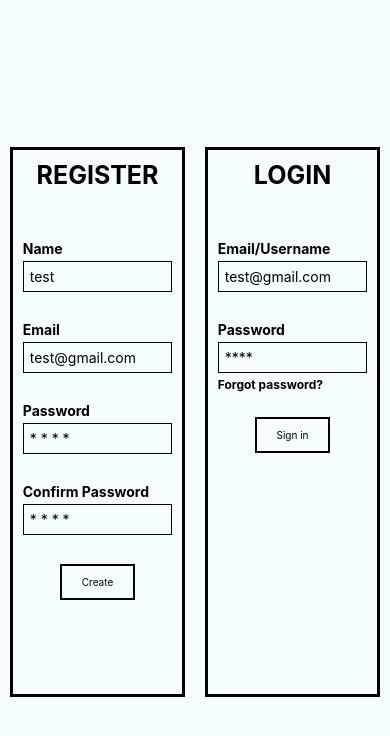
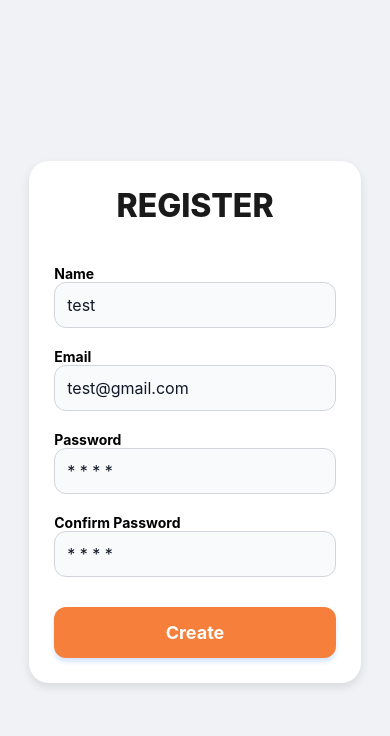
Before and after one commit to Khanh23-code/SE346---Practice, a React Native app: screen / in a window 390 px wide. Shown: the top 736 px of the page. Built offline with nearby package versions, Linux system fonts and the light colour scheme.

Commit message:
Add Profile view

```diff
--- a/App.js
+++ b/App.js
@@ -4,19 +4,33 @@ import {
   StyleSheet,
   Text,
   View,
-  Image,
-  Switch,
   TextInput,
   TouchableOpacity,
-  TouchableHighlight
+  ScrollView
 } from 'react-native';
 
 export default class flexbox extends Component {
+  constructor(props) {
+    super(props);
+    this.state = {
+      view: 0,
+    }
+    this.showView = this.showView.bind(this);
+  }
 
-  render() {
+  showView() {
+    switch(this.state.view) {
+      case 0:
+        return this.Register();
+      case 1:
+        return this.Login();
+      case 2:
+        return this.Profile();
+    }
+  }
+
+  Register() {
     return (
-      <View style={styles.container}>
-
       <View style={styles.menu}>
         <Text style={styles.header}>REGISTER</Text>
 
@@ -41,10 +55,14 @@ export default class flexbox extends Component {
         </View>
 
         <TouchableOpacity style={styles.button}>
-            <Text style={{fontSize: 10}}>Create</Text>
+          <Text style={styles.buttonText}>Create</Text>
         </TouchableOpacity>
       </View>
+    )
+  }
 
+  Login() {
+    return (
       <View style={styles.menu}>
         <Text style={styles.header}>LOGIN</Text>
 
@@ -60,10 +78,63 @@ export default class flexbox extends Component {
         </View>
 
         <TouchableOpacity style={styles.button}>
-            <Text style={{fontSize: 10}}>Sign in</Text>
+          <Text style={styles.buttonText}>Sign in</Text>
         </TouchableOpacity>
       </View>
+    )
+  }
 
+  Profile() {
+    return (
+      <View style={styles.menu}>
+        <Text style={styles.header}>PROFILE</Text>
+
+        <View style={styles.block}>
+          <Text style={{fontWeight: 'bold'}}>Username</Text>
+          <TextInput style={styles.textInput} placeholder='username'></TextInput>
+        </View>
+
+        <View style={styles.block}>
+          <Text style={{fontWeight: 'bold'}}>Email</Text>
+          <TextInput style={styles.textInput} placeholder='name@gmail.com'></TextInput>
+        </View>
+
+        <View style={styles.block}>
+          <Text style={{fontWeight: 'bold'}}>Phone</Text>
+          <TextInput style={styles.textInput} placeholder='+1234567890'></TextInput>
+        </View>
+
+        <View style={styles.block}>
+          <Text style={{fontWeight: 'bold'}}>Date of Birth</Text>
+          <TextInput style={styles.textInput} placeholder='01/01/2026'></TextInput>
+        </View>
+
+        <View style={styles.block}>
+          <Text style={{fontWeight: 'bold'}}>Address</Text>
+          <TextInput style={styles.textInput} placeholder='123 Main St'></TextInput>
+        </View>
+
+        <View style={styles.block}>
+          <Text style={{fontWeight: 'bold'}}>Description</Text>
+          <TextInput
+            style={styles.textInput}
+            placeholder='about yourself'
+            multiline={true}
+            numberOfLines={2}
+            textAlignVertical='top'/>
+        </View>
+
+        <TouchableOpacity style={styles.button}>
+          <Text style={styles.buttonText}>Logout</Text>
+        </TouchableOpacity>
+      </View>
+    )
+  }
+
+  render() {
+    return (
+      <View style={styles.container}>
+          {this.showView()}
       </View>
     );
   }
@@ -74,52 +145,69 @@ const styles = StyleSheet.create({
     flex: 1,
     justifyContent: 'center',
     alignItems: 'center',
-    backgroundColor: '#F5FCFF',
-
-    flexDirection: 'row',
-    justifyContent: 'space-around',
+    backgroundColor: '#f0f2f5',
   },
 
   menu: {
-    width: '45%',
-    height: 550,
-    borderWidth: 3,
-    borderColor: 'black',
-    padding: 10,
+    width: '85%',
+    backgroundColor: '#ffffff',
+    borderRadius: 20,
+    padding: 25,
 
-    flexDirection: 'column',
-
-    // backgroundColor: '#00b3ff',
+    shadowColor: "#000",
+    shadowOffset: { width: 0, height: 4 },
+    shadowOpacity: 0.1,
+    shadowRadius: 10,
+    elevation: 5,
   },
 
   header: {
-    marginBottom: 50,
-    fontSize: 25,
-    fontWeight: 'bold',
-    alignSelf: 'center',
+    fontSize: 32,
+    fontWeight: '800',
+    color: '#1a1a1a',
+    marginBottom: 40,
+    textAlign: 'center',
   },
 
   block: {
-    // backgroundColor: '#5eff00',
-    marginBottom: 25,
+    marginBottom: 20,
+  },
+
+  label: {
+    fontSize: 14,
+    fontWeight: '600',
+    color: '#4b5563',
+    marginBottom: 8,
   },
 
   textInput: {
+    backgroundColor: '#f9fafb',
     borderWidth: 1,
-    borderColor: 'black',
-    padding: 6,
-    width: '100%',
-    marginTop: 4,
-    marginBottom: 4,
+    borderColor: '#d1d5db',
+    borderRadius: 12,
+    padding: 12,
+    fontSize: 16,
+    color: '#111827',
   },
 
   button: {
-    width: '50%',
-    borderWidth: 2,
-    borderColor: 'black',
-    padding: 10,
+    width: '100%',
+    backgroundColor: '#f6803b',
+    borderRadius: 12,
+    padding: 15,
+    marginTop: 10,
+    alignItems: 'center',
 
-    alignSelf: 'center',
-    alignItems: 'center',
+    shadowColor: "#3b82f6",
+    shadowOffset: { width: 0, height: 4 },
+    shadowOpacity: 0.2,
+    shadowRadius: 4,
+    elevation: 3,
   },
+
+  buttonText: {
+    color: '#ffffff',
+    fontSize: 18,
+    fontWeight: 'bold',
+  }
 });
--- a/index.js
+++ b/index.js
@@ -1,8 +1,6 @@
 import { registerRootComponent } from 'expo';
 
 import App from './App';
-// import App from './Login';
-// import App from './Register';
 
 // registerRootComponent calls AppRegistry.registerComponent('main', () => App);
 // It also ensures that whether you load the app in Expo Go or in a native build,
```
Also changed, not shown: Login.js (deleted, +0 -94 lines), Register.js (deleted, +0 -103 lines). Lines whose indentation alone changed are shown as unchanged.
